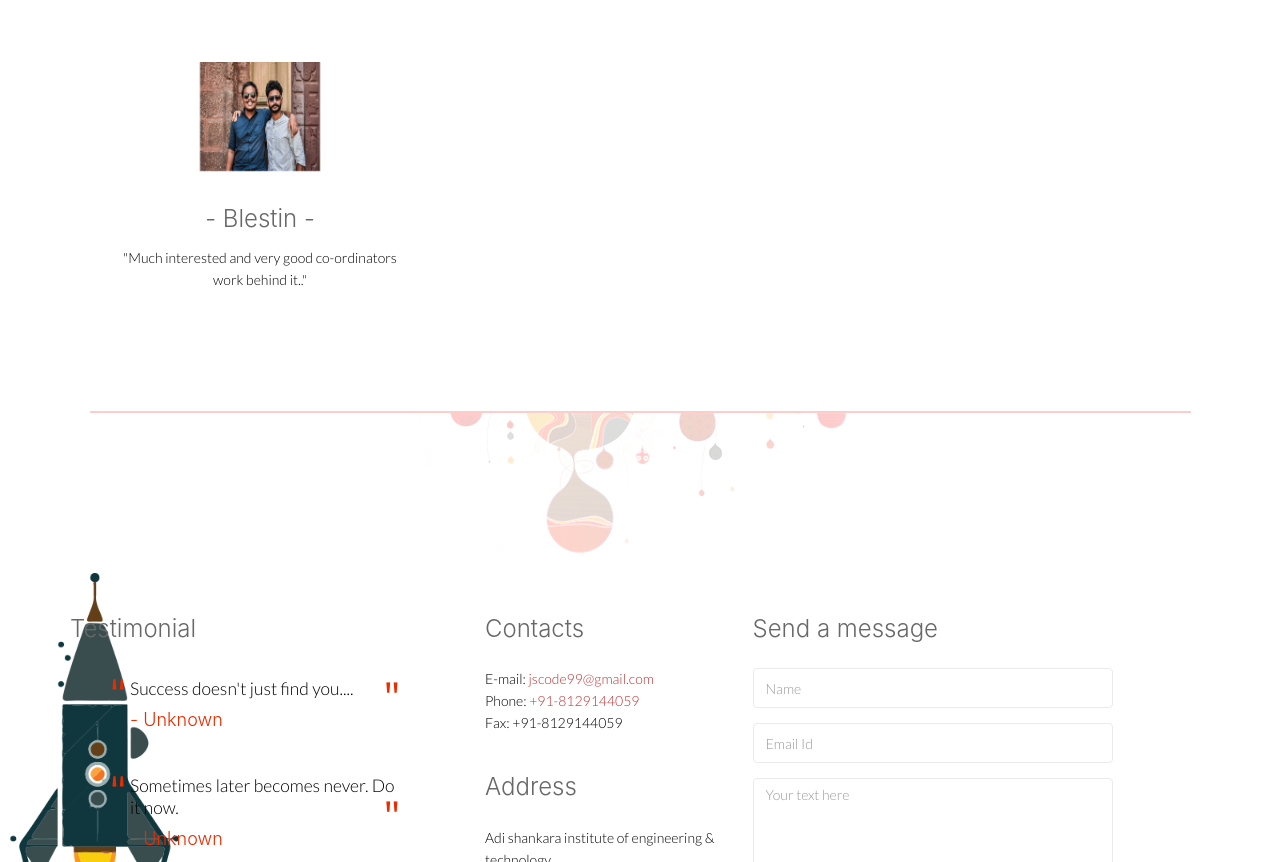
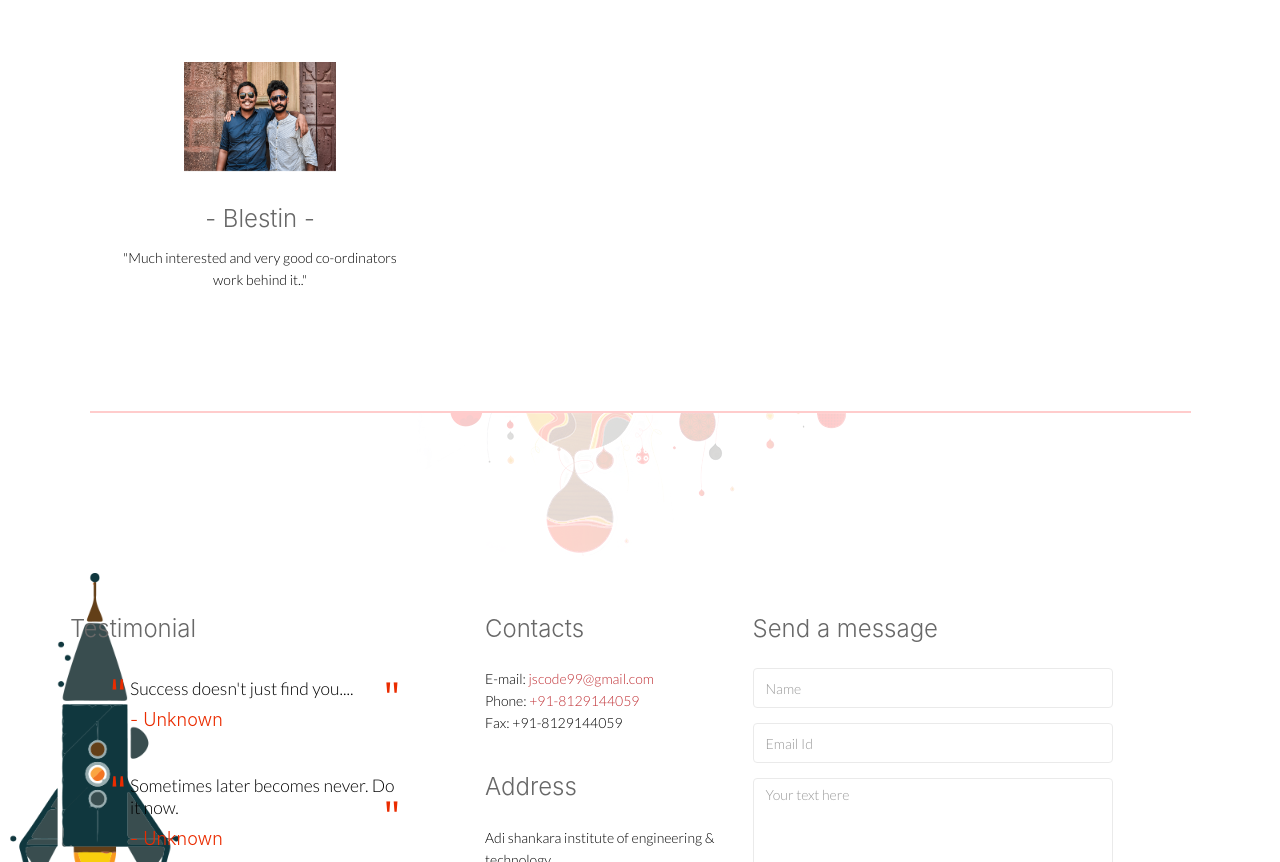
Before and after one commit to jscode99/AsietGameHub, a plain HTML site: page index.html in a window 1280 px wide. Shown: the part 3339-4201 px from the top of the page. Drawn offline with nearby package versions, Linux system fonts and the light colour scheme.

Commit message:
width changed

```diff
--- a/index.html
+++ b/index.html
@@ -247,7 +247,7 @@
                             <div class="col-sm-4 text-center padding wow fadeIn" data-wow-duration="1000ms" data-wow-delay="300ms">
                             <div class="single-service">
                                 <div class="wow scaleIn" data-wow-duration="500ms" data-wow-delay="300ms">
-                                    <img src="images/home/blesti.jpeg" alt="blesti's image">
+                                    <img src="images/home/blesti.jpeg" alt="blesti's image" style="width:152px;">
                                 </div>
                                 <h2>- Blestin -</h2>
                                 <p>"Much interested and very good co-ordinators work behind it.."</p>
```
